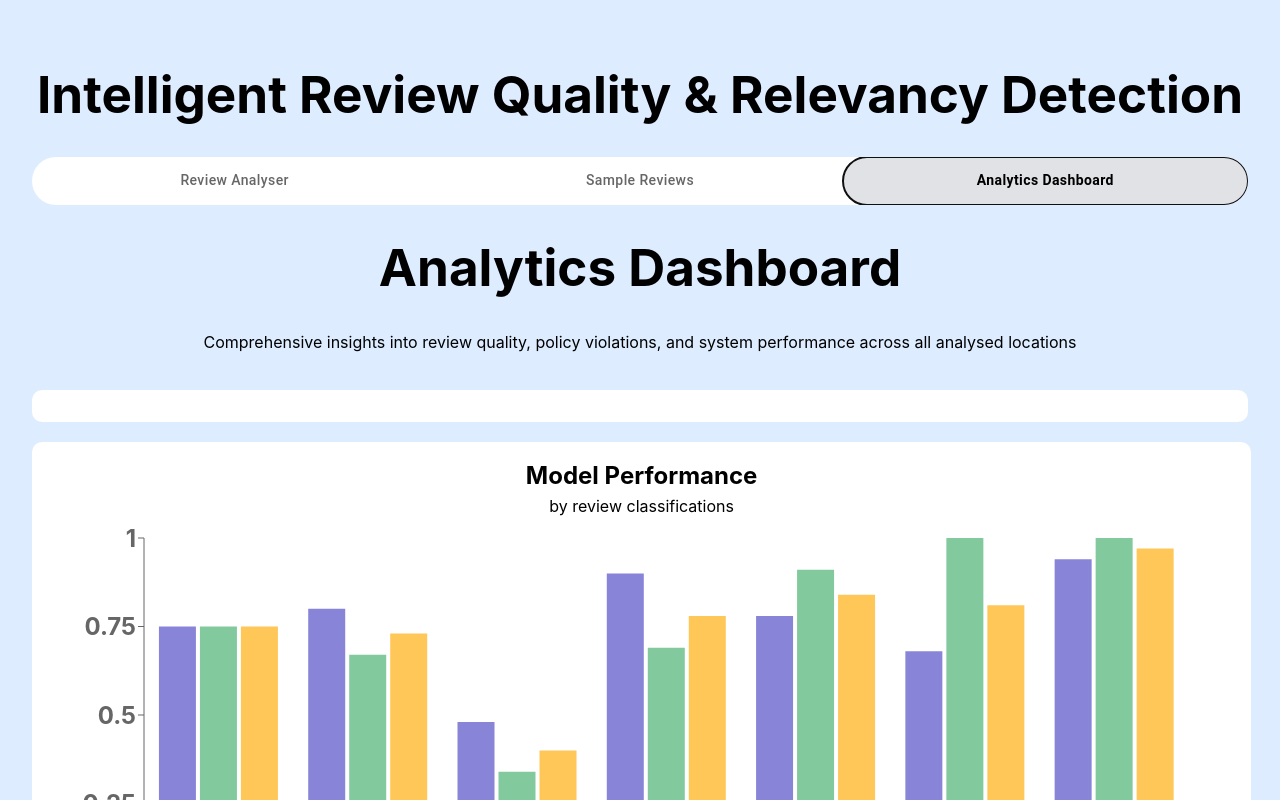
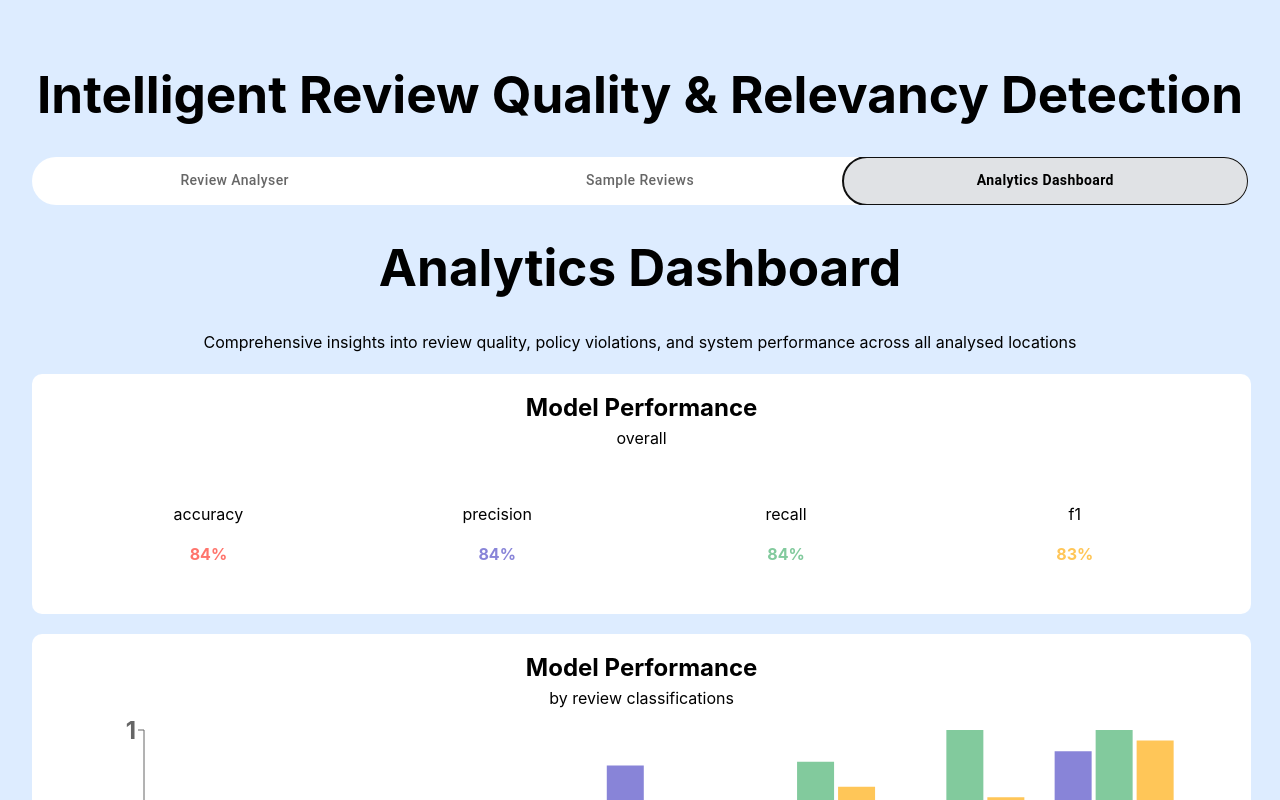
Before and after one commit to zkdlffkdb/location-review-validator, a React (Vite) app in the folder web-app/: page / in a window 1280 px wide. Both pictures are taken after a click on the tab "Analytics Dashboard". Shown: the top 800 px of the page. Built offline with nearby package versions, Linux system fonts and the light colour scheme.

Commit message:
added overall model performance analysis

```diff
--- a/web-app/src/dashboard.jsx
+++ b/web-app/src/dashboard.jsx
@@ -9,8 +9,32 @@ export default function Dashboard() {
         <p>Comprehensive insights into review quality, policy violations, and system performance across all analysed locations</p>
         </div>
 
-        <div style={{display: "flex", flexDirection: "row", gap: "20px"}}>
-        <div className="pageContainer" />
+        <div className="pageContainer">
+        <h4 className="graphs">Model Performance</h4>
+        <p className="graphs">overall</p>
+        <div style={{display: "flex", flexDirection: "row"}}>
+
+        <div className="pageContainer">
+        <p>accuracy</p>
+        <p style={{color: "#ff746c", fontWeight: "bold"}}>84%</p>
+        </div>
+
+        <div className="pageContainer">
+        <p>precision</p>
+        <p style={{color: "#8884d8", fontWeight: "bold"}}>84%</p>
+        </div>
+
+        <div className="pageContainer">
+        <p>recall</p>
+        <p style={{color: "#82ca9d", fontWeight: "bold"}}>84%</p>
+        </div>
+
+        <div className="pageContainer">
+        <p>f1</p>
+        <p style={{color: "#ffc658", fontWeight: "bold"}}>83%</p>
+        </div>
+
+        </div>
         </div>
             <div className="pageContainer">
             <h4 className="graphs">Model Performance</h4>
```
